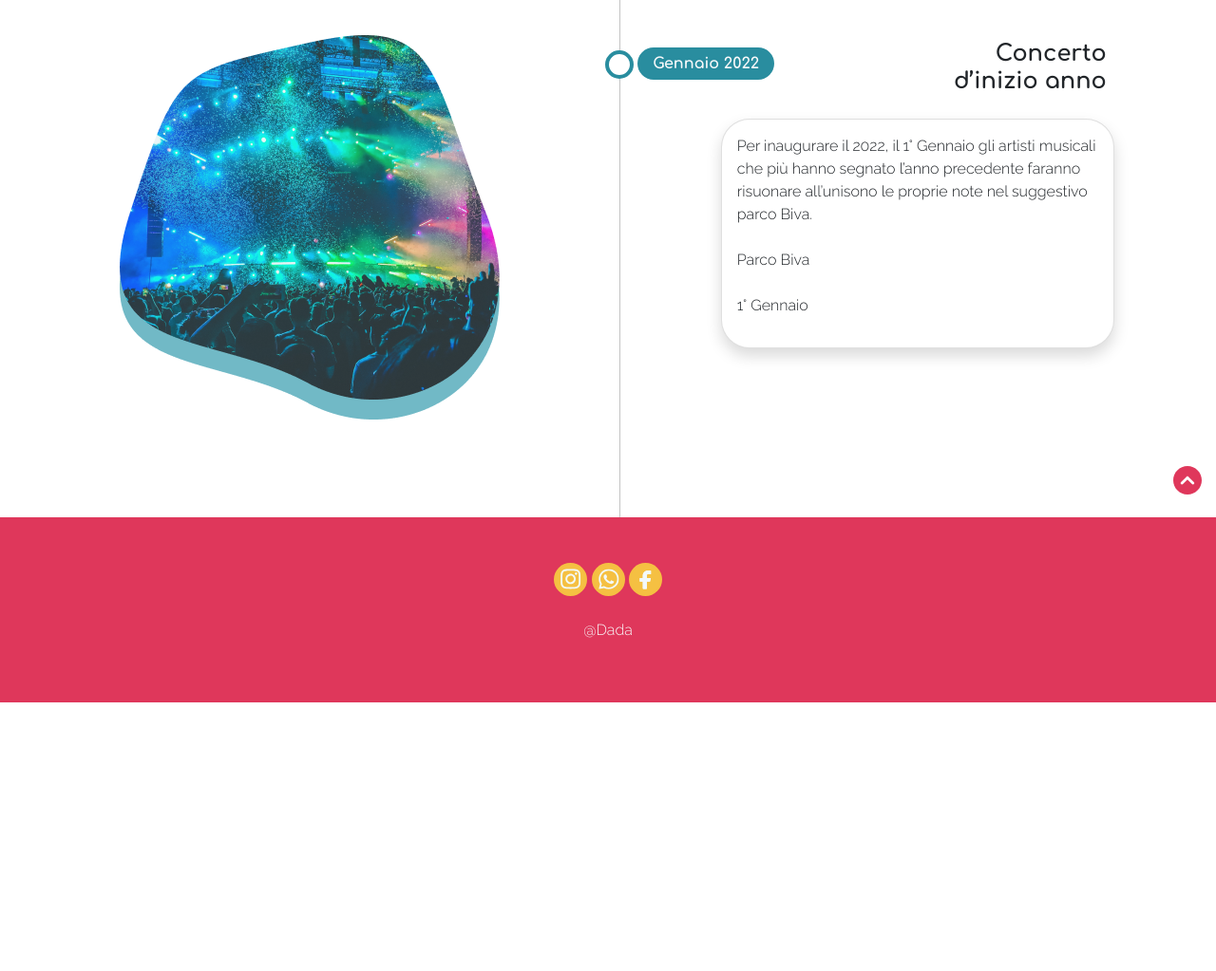
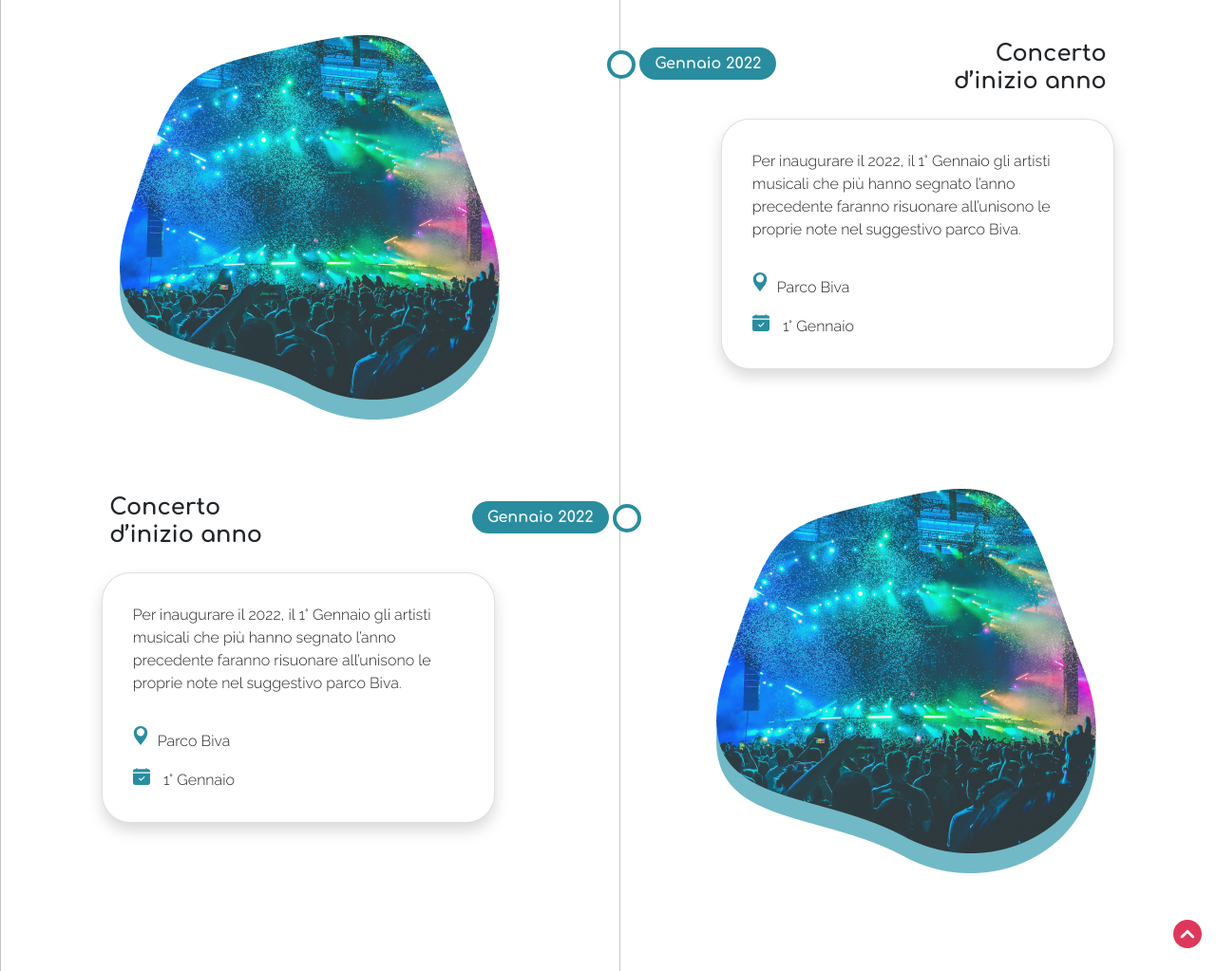
Before and after one commit to ElenaDT/Arstiestad_prova2, a website: page Eventi.html in a window 1280 px wide. Shown: the part 700-1723 px from the top of the page at 95% size. Before the commit the page ends 1440 px from the top, so only its background shows below. Drawn offline with nearby package versions, Linux system fonts and the light colour scheme.

Commit message:
struttura card sx eventi

```diff
--- a/Eventi.html
+++ b/Eventi.html
@@ -81,7 +81,7 @@
 </header>
 <main class="overflow-hidden">
     <div class="container-fluid p-0 position-relative">
-        <div class="row justify-content-center sfondoeventi  mx-0">
+        <div class="row justify-content-center sfondoeventi mx-0">
             <div class="col-10 col-md-10 pt-4 pt-md-5">
                 <h1 class="lightcolor display-1"> Gli eventi della Città </h1>
                 <p class="lightcolor pt-2 pt-md-2 text24">Ogni mese la nostra città diventa teatro di importanti eventi,
@@ -96,28 +96,59 @@
                 </div>
             </div>
             <div class="col px-0 right-column" style="width: 12rem;">
-                <div class="timeline-element fit-content">
+                <div class="timeline-element-r fit-content">
                     <img alt="" src="images/Eventi/timeline-point-blu.svg">
                     <span class="rounded-3 text-light fw-bolder py-2 px-3 smeraldocolor month-span">Gennaio 2022</span>
                 </div>
-                <div class="event-title">
+                <div class="event-title-r">
                     <h3>Concerto <br> d’inizio anno</h3>
                 </div>
-                <div class="card event shadow rounded-3 mx-auto">
+                <div class="card event shadow rounded-3 mx-auto p-3">
                     <p class="card-body">Per inaugurare il 2022, il 1° Gennaio gli artisti musicali che
                         più
                         hanno
                         segnato
                         l’anno precedente faranno risuonare all’unisono le proprie note nel suggestivo parco
                         Biva.
+                    </p>
+                    <p class="where px-3">Parco Biva</p>
+                    <p class="when px-3"> 1° Gennaio</p>
 
-                        <br><br> Parco Biva
-                        <br><br> 1° Gennaio
-                    </p>
                 </div>
             </div>
         </div>
+        <div class="row justify-content-between mx-0 my-sm-5 mt-sm-5">
+            <div class="col px-0 right-column" style="width: 12rem;">
+                <div class="timeline-element-l fit-content">
+                    <span class="rounded-3 text-light fw-bolder py-2 px-3 smeraldocolor month-span">Gennaio 2022</span>
+                    <img alt="" src="images/Eventi/timeline-point-blu.svg">
+                </div>
+                <div class="event-title-l">
+                    <h3>Concerto <br> d’inizio anno</h3>
+                </div>
+                <div class="card event shadow rounded-3 mx-auto p-3">
+                    <p class="card-body">Per inaugurare il 2022, il 1° Gennaio gli artisti musicali che
+                        più
+                        hanno
+                        segnato
+                        l’anno precedente faranno risuonare all’unisono le proprie note nel suggestivo parco
+                        Biva.
+                    </p>
+                    <p class="where px-3">Parco Biva</p>
+                    <p class="when px-3"> 1° Gennaio</p>
+
+                </div>
+            </div>
+            <div class="col mt-4 img-events" style="width: 12rem;">
+                <div class="d-flex justify-content-center">
+                    <img alt="..." src="images/Eventi/eventi1.png">
+                </div>
+            </div>
+
+        </div>
     </div>
+
+
     <div class="row justify-content-end m-0">
         <a class="p-0" id="back-to-top" onclick="topFunction()">
             <img alt="back to top" class="h-100" src="images/Quartieri/FrecciaSu.svg">
--- a/style.css
+++ b/style.css
@@ -477,9 +477,16 @@ footer {
 
 }
 
-.timeline-element {
+.timeline-element-r {
     position: relative;
-    left: -15px;
+    left: -1vw;
+    top: 40px;
+    z-index: 1000;
+}
+
+.timeline-element-l {
+    position: relative;
+    left: 38.8vw;
     top: 40px;
     z-index: 1000;
 }
@@ -493,10 +500,16 @@ footer {
     background-color: #298D9F;
 }
 
-.event-title {
+.event-title-r {
     margin-right: 9vw;
     margin-bottom: 3vh;
     text-align: end;
+}
+
+.event-title-l {
+    margin-left: 9vw;
+    margin-bottom: 3vh;
+    text-align: start;
 }
 
 @media only screen and (max-width: 768px) {
@@ -510,7 +523,7 @@ footer {
     }
 
     .timeline-element {
-        left: 2vw;
+        left: 3.5vw;
         top: -3vh;
     }
 
@@ -518,7 +531,7 @@ footer {
         margin-left: 5.5vw;
     }
 
-    .event-title {
+    .event-title-r {
         text-align: start;
         width: fit-content;
         margin-left: 17vw;
@@ -528,3 +541,17 @@ footer {
         display: none; /* utilizzare le classi bootstrap*/
     }
 }
+
+.when::before {
+    content: url("images/Eventi/calendar.svg");
+    height: 30px;
+    margin-right: 10px;
+
+}
+
+.where::before {
+    content: url("images/Eventi/position.svg");
+    height: 30px;
+    margin-right: 10px;
+
+}
```
